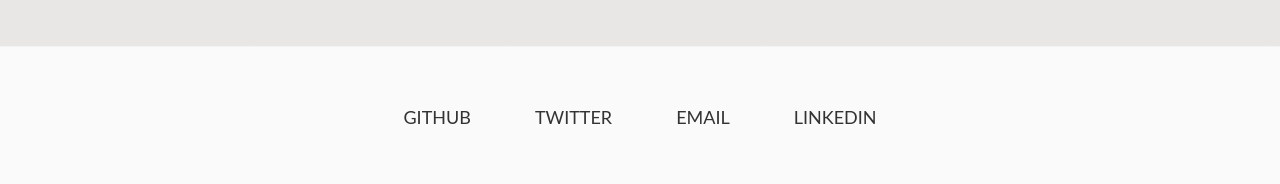
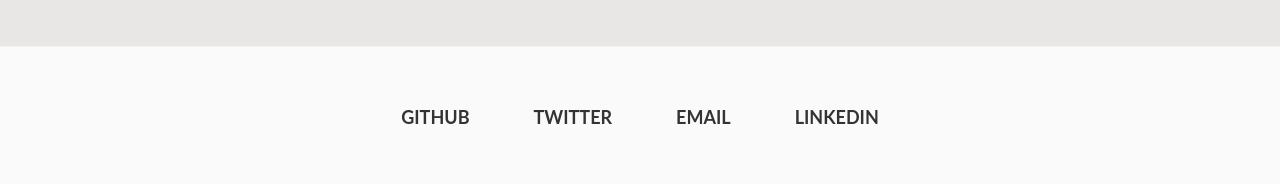
Before and after one commit to olpeh/olpeh.github.io, a Jekyll site: the page built from index.html, in a window 1280 px wide. Shown: the part 1895-2079 px from the top of the page. Built offline with Jekyll 4.4.1, drawn with Linux system fonts in a browser that asks for light colours; the list of posts is cut into pages by our own code.

Commit message:
Add text-decoration: underline for links and bold the text in footer

```diff
--- a/_includes/css/main.css
+++ b/_includes/css/main.css
@@ -15,6 +15,10 @@
 
 img {
   max-width: 100%;
+}
+
+a:hover {
+  text-decoration: underline;
 }
 
 header {
@@ -167,6 +171,7 @@
   min-height: 140px;
   text-transform: uppercase;
   font-size: 18px;
+  font-weight: bold;
 }
 
 footer a {
```
